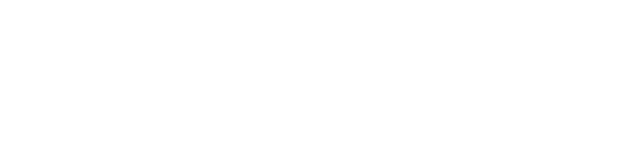
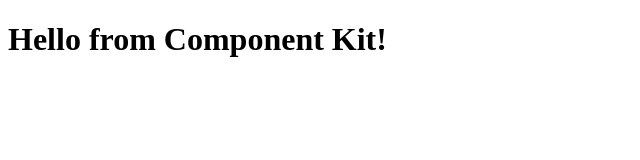
Before and after one commit to Peccopa/js-rss-starter, a website built with Vite: page index.html in a window 1280 px wide. Shown: the whole page, without its empty margins (0-640 px from the left). Built offline with nearby package versions, Linux system fonts and the light colour scheme.

Commit message:
feat: add component kit to javascript starter

```diff
--- a/index.html
+++ b/index.html
@@ -57,7 +57,5 @@
     <script type="module" src="/src/main.js"></script>
   </head>
 
-  <body>
-    <div id="app"></div>
-  </body>
+  <body></body>
 </html>
--- a/src/main.js
+++ b/src/main.js
@@ -1 +1,17 @@
-console.log('Starter Pack JS');
+import { ContainerComponent, TextComponent } from './shared/components';
+
+const title = new TextComponent({
+  tag: 'h1',
+  content: 'Hello from Component Kit!',
+  classes: 'app-title',
+});
+
+const app = new ContainerComponent({
+  id: 'app',
+  classes: 'app',
+  children: [title],
+});
+
+document.body.append(app.element);
+
+console.log('JS RSS Starter');
```
Also changed, not shown: src/shared/components/index.js (+0 -15 lines), docs/tools/component-kit/README.md (added), 2 other files.
